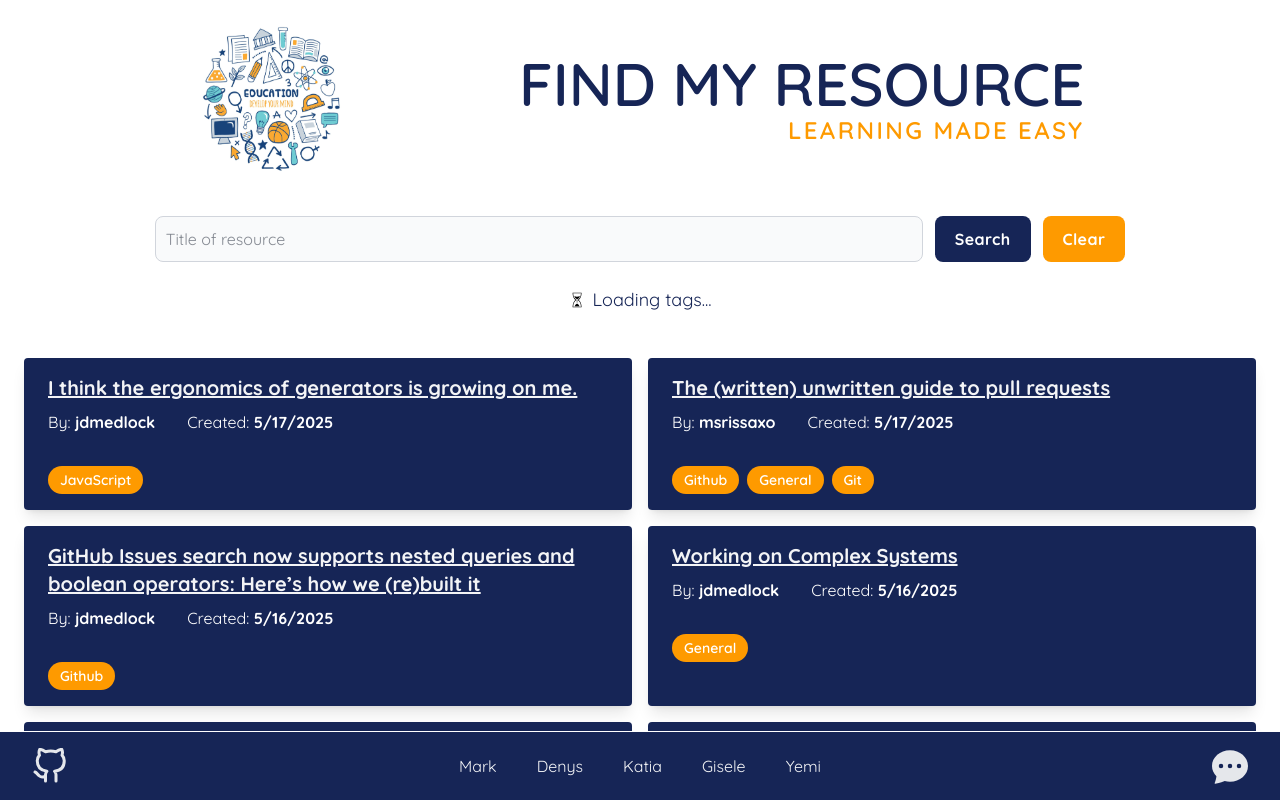
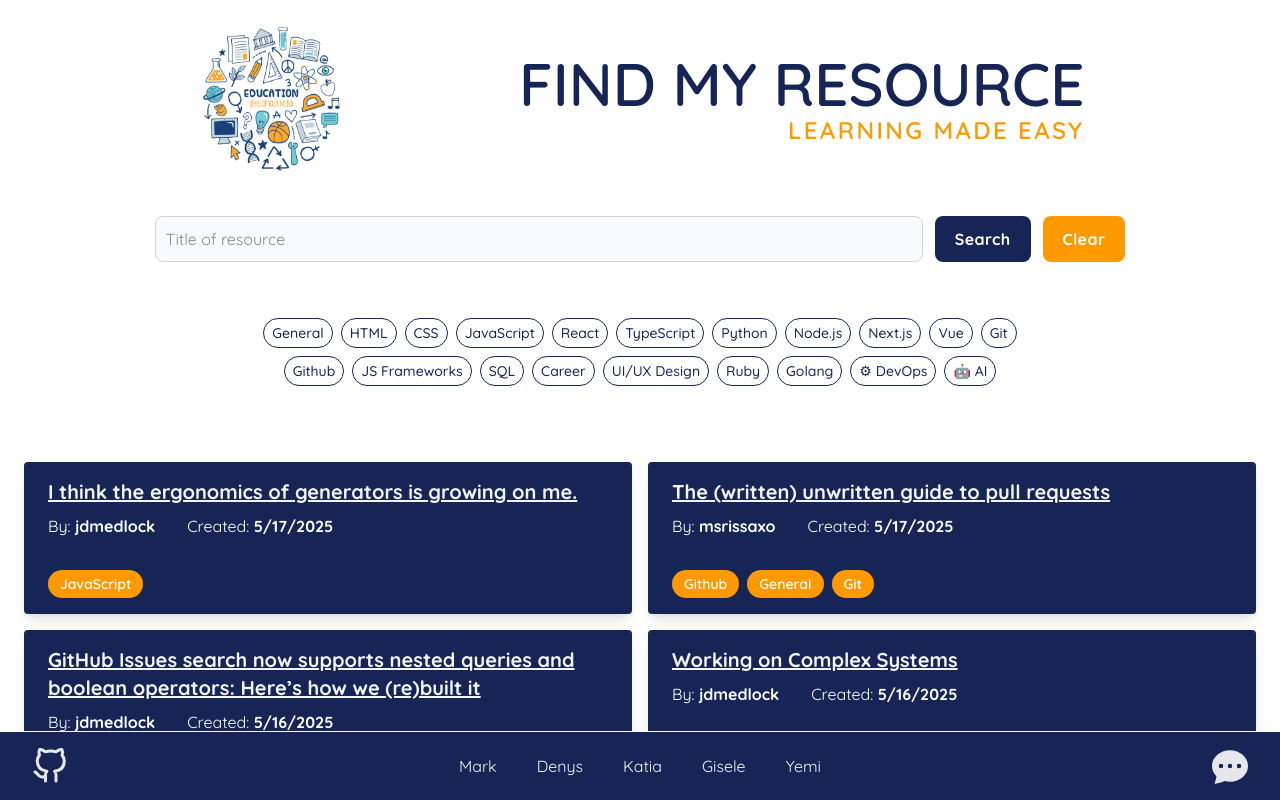
Before and after one commit to katiaku/find-my-resource, a React (Vite) app in the folder frontend/: page / in a window 1280 px wide. Shown: the top 800 px of the page. Built offline with nearby package versions, Linux system fonts and the light colour scheme.

Commit message:
Put tags loading state to false

```diff
--- a/frontend/src/pages/SearchPage.tsx
+++ b/frontend/src/pages/SearchPage.tsx
@@ -11,7 +11,7 @@ import TagList from "../components/TagList"
 const SearchPage = () => {
   // const [allTags, setAllTags] = useState<TagType[]>([])
   const [resources, setResources] = useState<ResourcesArray>([])
-  const [isLoading] = useState<boolean>(true)
+  const [isLoading] = useState<boolean>(false)
   const [selectedTags, setSelectedTags] = useState<string[] | null>(null)
   const [selectedTitle, setSelectedTitle] = useState<string | null>(null)
   const [currentPage, setCurrentPage] = useState<number>(1)
```
